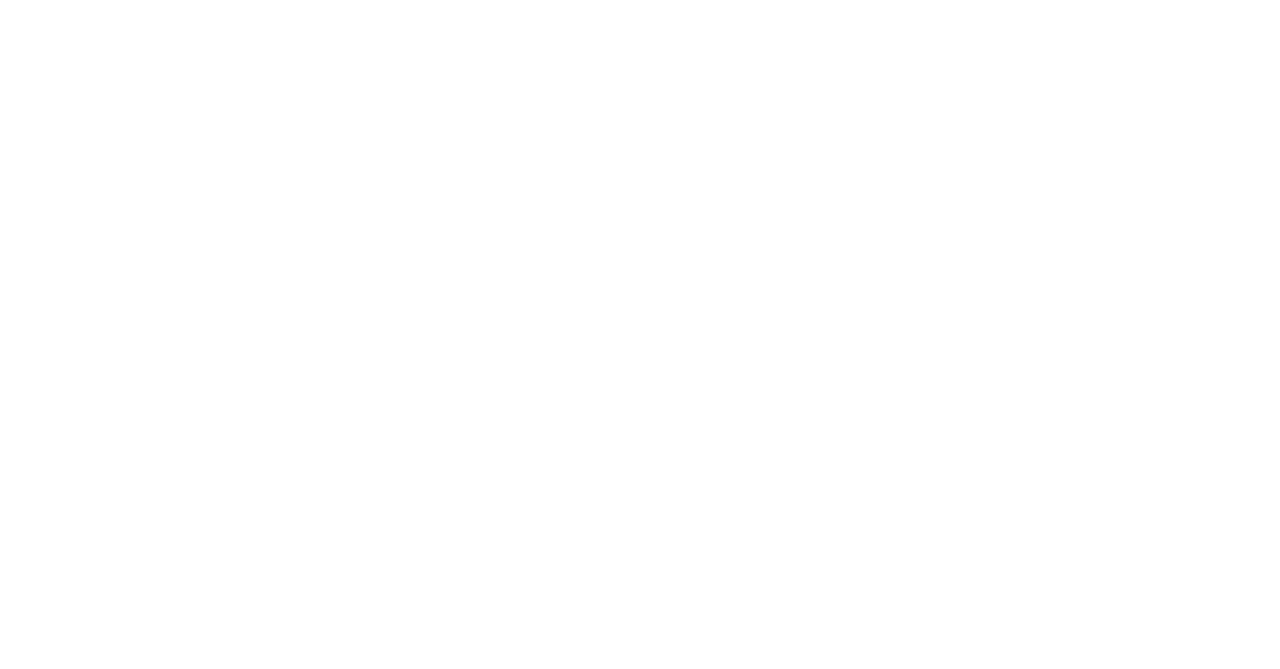
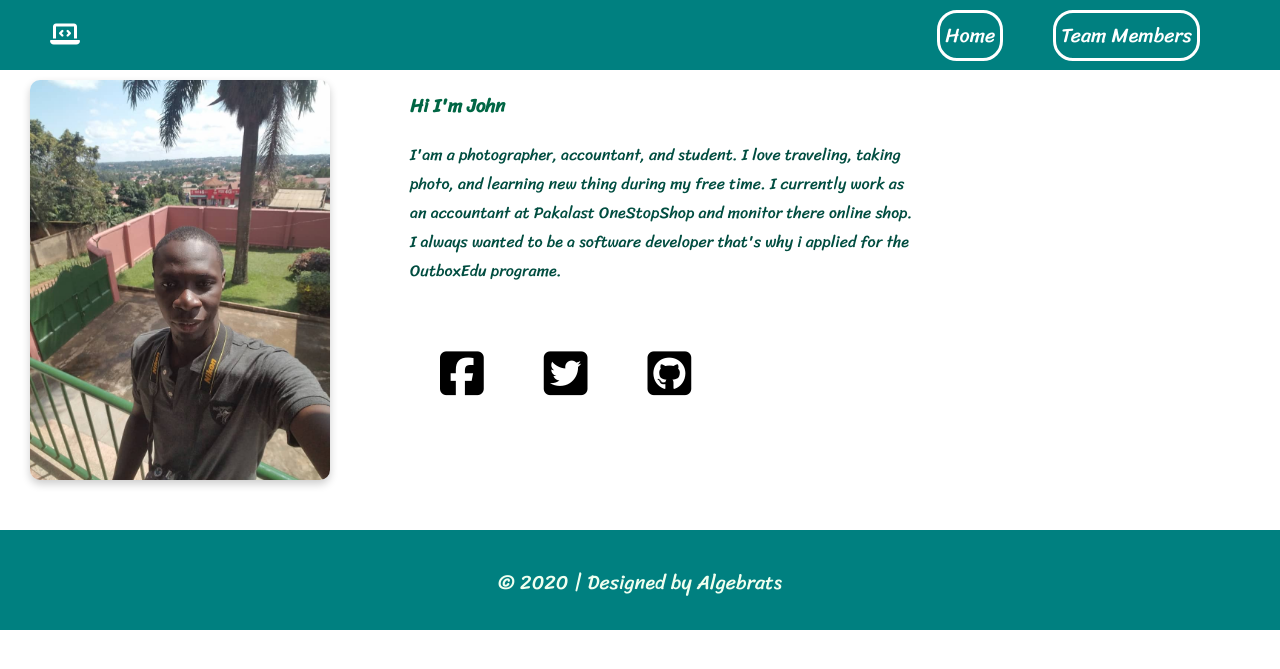
Before and after one commit to outboxafrica/edu-prep4-week1-algebrats, a plain HTML site: page profiles/john.html in a window 1280 px wide. Drawn offline with Linux system fonts and the light colour scheme.

Commit message:
profiles

```diff
--- a/profiles/brenda.html
+++ b/profiles/brenda.html
@@ -0,0 +1,63 @@
+
+<!DOCTYPE html>
+<html lang="en">
+<head>
+    <meta charset="UTF-8">
+    <meta name="viewport" content="width=device-width, initial-scale=1.0">
+    <meta http-equiv="X-UA-Compatible" content="ie=edge">
+    <link rel="stylesheet" href="/styles/index.css">
+    <link href="https://fonts.googleapis.com/css?family=Sriracha&display=swap" rel="stylesheet" >
+    <!--<link href="https://fonts.googleapis.com/css?family=Spartan&display=swap" rel="stylesheet">-->
+    <script src="https://kit.fontawesome.com/c26814b33e.js" crossorigin="anonymous"></script>
+
+    <title>Algebrats</title>
+</head>
+<body style="background-image: none; background-color: white; color:#004d40;">
+    <div>
+        <header>
+            <div>
+            <h2><i class="fas fa-laptop-code"></i></i></h2>
+            </div>
+            <nav>
+                <ul id="navigation">
+                    <li class="btn"><a href="/index.html">Home</a></li>
+                    <li class="btn" id="members"><a href="#">Team Members</a>
+                        <ul id="links">
+                            <li><a href="/profiles/roland.html">Roland</a></li>
+                            <li><a href="/profiles/ray.html">Raykhard</a></li>
+                            <li><a href="/profiles/john.html">John</a></li>
+                            <li><a href="/profiles/brenda.html">Naggayi</a></li>
+                            <li><a href="/profiles/arinda.html">Arinda</a></li>
+                        </ul>
+                    </li>
+                </ul>
+            </nav>
+        </header>
+        <div id="portfolio">
+            <div id="intro">
+                <div id="image"><img src="/Images/b.JPG" alt="brenda's photo"></div>
+            </div>
+
+            <div id="AboutMe">
+                <h3 style="color: rgb(0, 102, 68);">Hi I'm Brenda Naggayi</h3>
+                <div>
+                    <p>
+                    I am a book reviewer, beta reader who aspires to be a web designer. My likes are reading fiction, travelling and family.
+                    </p>
+                </div>
+                <div style=" font-size: 50px; display: flex;" >
+                    <a href="https://facebook.com/brendanova" target="_blank" style="color: black; margin: 30px;"><i class="fab fa-facebook-square"></i></a>
+                    <a href="https://twitter.com/Brendapunji"  target=" blank" style="color: black; margin: 30px;"><i class="fab fa-twitter-square"></i></a>
+                    <a href="https://github.com/BrendaNaggayi" target="_blank" style="color: black; margin: 30px;"><i class="fab fa-github-square"></i></a>
+                </div>
+            </div>
+
+        </div>
+        <footer>
+            <div id="social-links">
+                <div>&copy; 2020 | Designed by Algebrats</div>
+            </div>
+        </footer>
+    </div>
+</body>
+</html>
--- a/profiles/john.html
+++ b/profiles/john.html
@@ -0,0 +1,65 @@
+
+<!DOCTYPE html>
+<html lang="en">
+<head>
+    <meta charset="UTF-8">
+    <meta name="viewport" content="width=device-width, initial-scale=1.0">
+    <meta http-equiv="X-UA-Compatible" content="ie=edge">
+    <link rel="stylesheet" href="/styles/index.css">
+    <link href="https://fonts.googleapis.com/css?family=Sriracha&display=swap" rel="stylesheet" >
+    <!--<link href="https://fonts.googleapis.com/css?family=Spartan&display=swap" rel="stylesheet">-->
+    <script src="https://kit.fontawesome.com/c26814b33e.js" crossorigin="anonymous"></script>
+
+    <title>Algebrats</title>
+</head>
+<body style="background-image: none; background-color: white; color:#004d40;">
+    <div>
+        <header>
+            <div>
+            <h2><i class="fas fa-laptop-code"></i></i></h2>
+            </div>
+            <nav>
+                <ul id="navigation">
+                    <li class="btn"><a href="/index.html">Home</a></li>
+                    <li class="btn" id="members"><a href="#">Team Members</a>
+                        <ul id="links">
+                            <li><a href="/profiles/roland.html">Roland</a></li>
+                            <li><a href="/profiles/ray.html">Raykhard</a></li>
+                            <li><a href="/profiles/john.html">John</a></li>
+                            <li><a href="/profiles/brenda.html">Naggayi</a></li>
+                            <li><a href="/profiles/arinda.html">Arinda</a></li>
+                        </ul>
+                    </li>
+                </ul>
+            </nav>
+        </header>
+        <div id="portfolio">
+            <div id="intro">
+                <div id="image"><img src="/Images/jon.jpg" alt="john's photo"></div>
+            </div>
+
+            <div id="AboutMe">
+                <h3 style="color: rgb(0, 102, 68);">Hi I'm John</h3>
+                <div>
+                    <p>I'am a photographer, accountant, and student. I love traveling, taking photo, and
+                        learning new thing during my free time. I currently work as an accountant at
+                        Pakalast OneStopShop and monitor there online shop. I always wanted to be a
+                        software developer that's why i applied for the <a href="http://outboxedu.com/" target="_blank" style="color: #004d40;">OutboxEdu</a>
+                        programe.</p>
+                </div>
+                <div style=" font-size: 50px; display: flex;" >
+                    <a href="https://web.facebook.com/olobo.john" target="_blank" style="color: black; margin: 30px;"><i class="fab fa-facebook-square"></i></a>
+                    <a href="https://twitter.com/OElunga" target="_blank" style="color: black; margin: 30px;"><i class="fab fa-twitter-square"></i></a>
+                    <a href="https://github.com/ojecode" target="_blank" style="color: black; margin: 30px;"><i class="fab fa-github-square"></i></a>
+                </div>
+            </div>
+
+        </div>
+        <footer>
+            <div id="social-links">
+                <div>&copy; 2020 | Designed by Algebrats</div>
+            </div>
+        </footer>
+    </div>
+</body>
+</html>
```
Also changed, not shown: profiles/roland.html (+6 -7 lines), Images/b.JPG (added), Images/jon.jpg (added).
